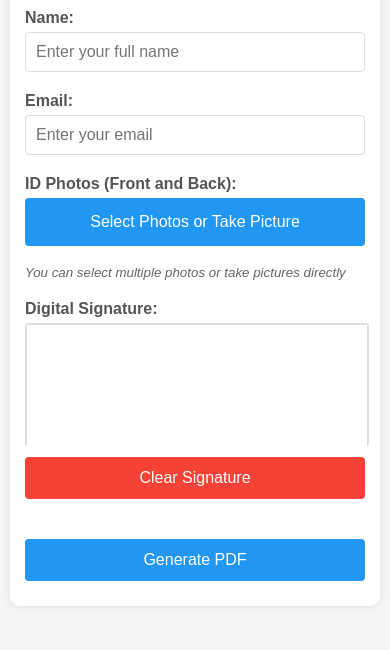
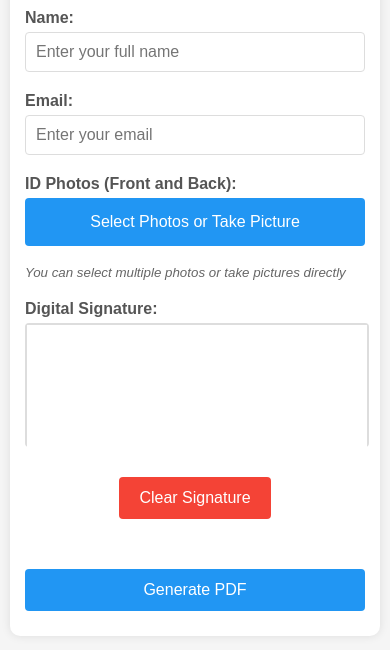
Before and after one commit to AnaRecio/Form_Signer, a website: page public/index.html in a window 390 px wide. Shown: the part 90-740 px from the top of the page. Drawn offline with nearby package versions, Linux system fonts and the light colour scheme.

Commit message:
fix: increase request size limit and fix mobile signature button position

```diff
--- a/public/css/styles.css
+++ b/public/css/styles.css
@@ -59,14 +59,14 @@ input[type="file"] {
 
 /* Signature pad responsivo */
 .signature-container {
-    margin-bottom: 20px;
+    margin-bottom: 30px;
     width: 100%;
 }
 
 .signature-pad-container {
     width: 100%;
     max-width: 600px;
-    margin: 0 auto;
+    margin: 0 auto 15px;
     border: 2px solid #ddd;
     border-radius: 4px;
     background-color: white;
@@ -80,8 +80,10 @@ input[type="file"] {
 
 /* Botones responsivos */
 .signature-buttons {
-    margin-top: 10px;
+    margin-top: 15px;
     text-align: center;
+    clear: both;
+    padding: 10px 0;
 }
 
 button {
@@ -96,6 +98,10 @@ button {
 #clear-signature {
     background-color: var(--danger-color);
     color: white;
+    width: auto;
+    min-width: 120px;
+    margin: 0 auto;
+    display: inline-block;
 }
 
 #clear-signature:hover {
@@ -142,11 +148,21 @@ small {
     }
 
     #clear-signature {
-        margin-left: 0;
+        padding: 12px 20px;
+        font-size: 16px;
+    }
+
+    .signature-container {
+        margin-bottom: 40px;
     }
 
     .signature-pad-container {
-        height: 150px;
+        margin-bottom: 20px;
+    }
+
+    .signature-buttons {
+        position: relative;
+        z-index: 1;
     }
 }
 
--- a/src/index.js
+++ b/src/index.js
@@ -7,6 +7,7 @@ const PORT = 3000;
 // Middleware
 app.use(express.static('public'));
 app.use(express.json({ limit: '50mb' }));
+app.use(express.urlencoded({ limit: '50mb', extended: true }));
 
 app.post('/generate-pdf', async (req, res) => {
     try {
```
